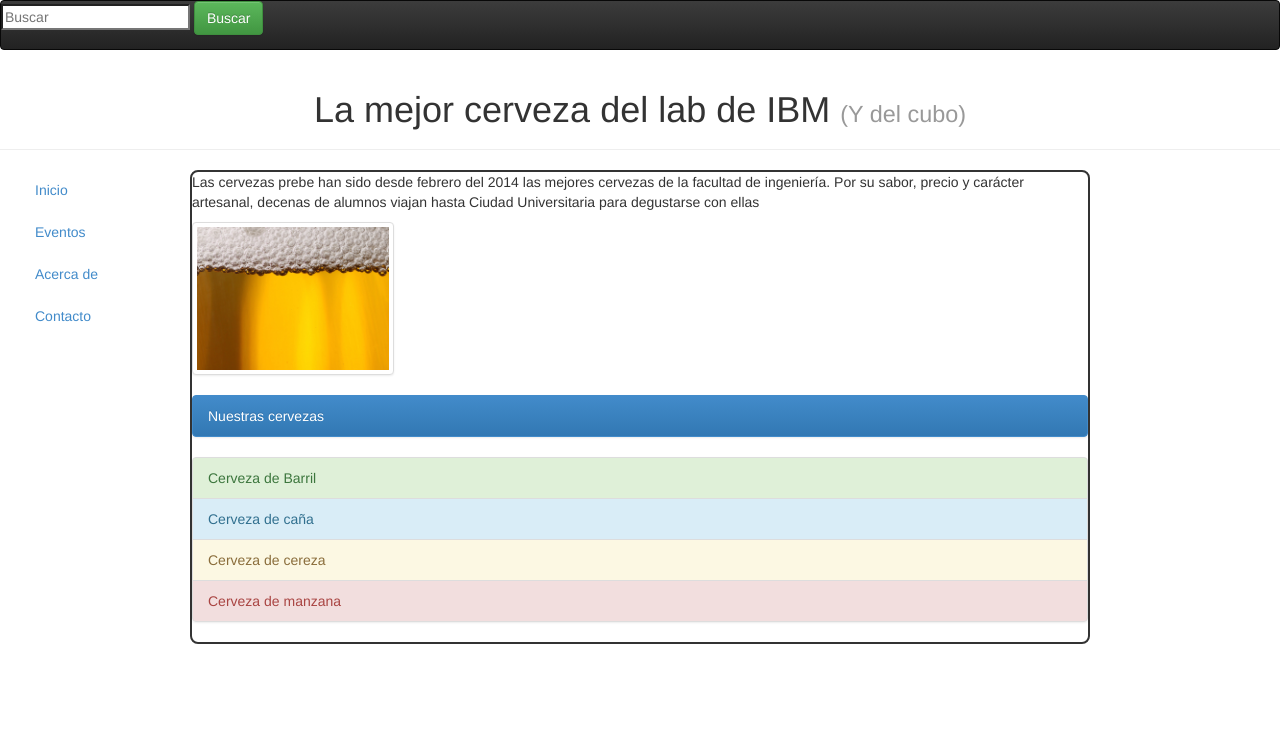
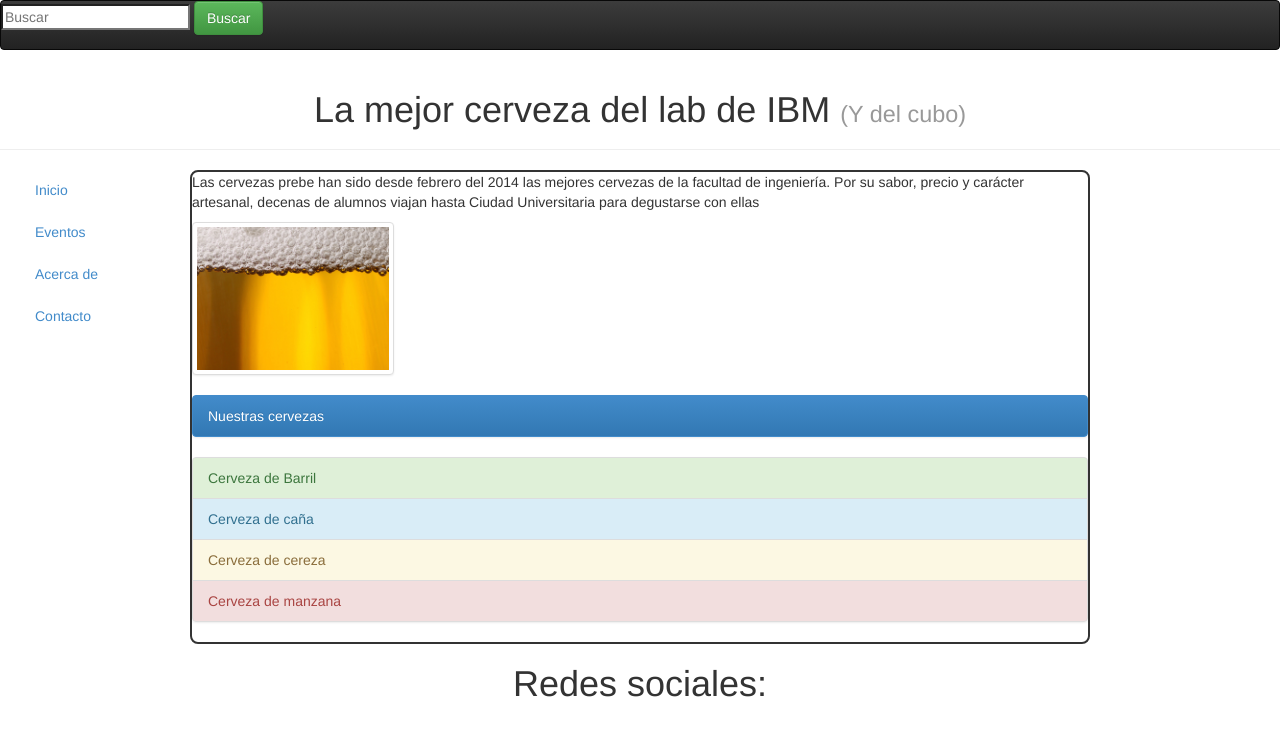
Before and after one commit to Prebes/Cerveceria, a plain HTML site: page index.html in a window 1280 px wide. Drawn offline with Linux system fonts and the light colour scheme.

Commit message:
agregue un footer

```diff
--- a/index.html
+++ b/index.html
@@ -50,5 +50,10 @@
 		</ul>
 	</section>
 
+	<footer>
+		<div class="page-footer" id="cabezera">
+	  		<h1>Redes sociales: </h1>
+		</div>
+	</footer>
 </body>
 </html>
```
